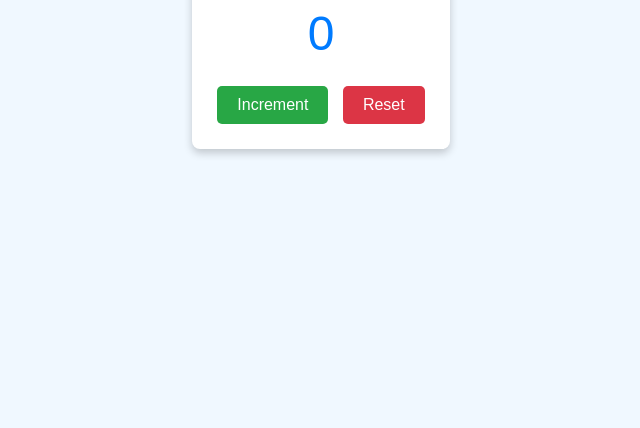
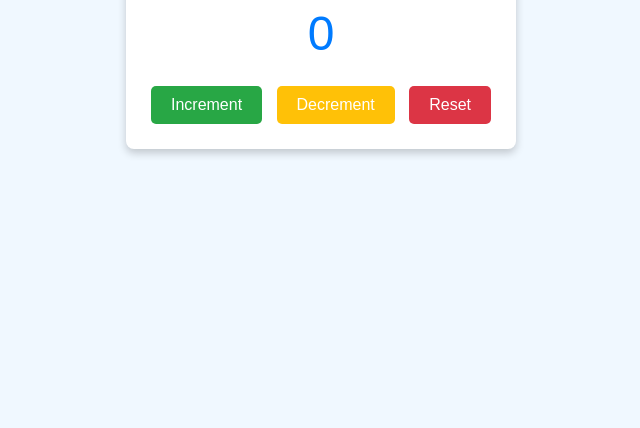
Before and after one commit to atml2016/ClickCounter, a plain HTML site: page index.html in a window 1280 px wide. Shown: the part 372-800 px from the top of the page, without its empty margins (319-959 px from the left). Drawn offline with Linux system fonts and the light colour scheme.

Commit message:
Added Decrement Functionality

```diff
--- a/index.html
+++ b/index.html
@@ -12,9 +12,11 @@
     <div id="counterDisplay">0</div>
     <div class="controls">
       <button id="incrementBtn">Increment</button>
+      <button id="decrementBtn">Decrement</button> <!-- New button -->
       <button id="resetBtn">Reset</button>
     </div>
   </div>
   <script src="script.js"></script>
+  <script src="script-extra.js"></script> <!-- Include new script -->
 </body>
 </html>
--- a/style.css
+++ b/style.css
@@ -41,6 +41,12 @@ body {
     color: white;
   }
 
+  #decrementBtn {
+    background-color: #ffc107;
+    color: white;
+  }
+
+
   #resetBtn {
     background-color: #dc3545;
     color: white;
```
